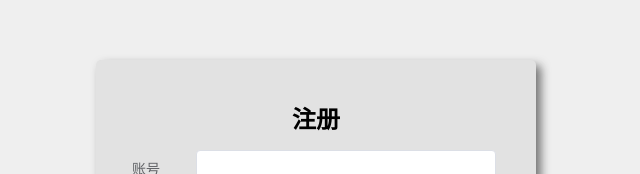
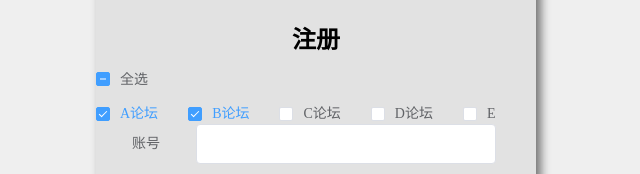
Before and after one commit to FZUSESPR21/meeting-system-5, a Vue app in the folder meeting/: page /#/Register in a window 1280 px wide. Shown: the part 170-344 px from the top of the page, without its empty margins (324-964 px from the left). Built offline with nearby package versions, Linux system fonts and the light colour scheme.

Commit message:
选择论坛

```diff
--- a/meeting/src/views/register/Register.vue
+++ b/meeting/src/views/register/Register.vue
@@ -4,6 +4,12 @@
       <h2>注册</h2>
     </div>
     <el-form :model="ruleForm" status-icon :rules="rules" ref="ruleForm" label-width="100px" class="demo-ruleForm">
+      <el-checkbox :indeterminate="isIndeterminate" v-model="checkAll" @change="handleCheckAllChange" class="checkbox">全选</el-checkbox>
+        <div style="margin: 15px 0;"></div>
+      <el-checkbox-group v-model="checkedCities" @change="handleCheckedCitiesChange" class="checkbox">
+        <el-checkbox v-for="city in cities" :label="city" :key="city" class="checkbox">{{city}}</el-checkbox>
+      </el-checkbox-group>
+
       <el-form-item label="账号" class="label" prop="user" :header-cell-style="{'text-align':'center'}">
         <el-input type="text" v-model="ruleForm.user" autocomplete="off"></el-input>
       </el-form-item>
@@ -24,6 +30,7 @@
 </template>
 
 <script>
+  const cityOptions = ['A论坛', 'B论坛', 'C论坛', 'D论坛','E'];
   // import axios from 'axios'
   export default {
     name: "register",
@@ -57,6 +64,10 @@
       }
     };
     return {
+      checkAll: false,
+        checkedCities: ['A论坛', 'B论坛'],
+        cities: cityOptions,
+        isIndeterminate: true,
       ruleForm: {
         user: '',
         pass: '',
@@ -84,7 +95,16 @@
 
       this.$message.success("注册成功!!!");
       this.$router.push({path: "/login"});
-    }
+    },
+    handleCheckAllChange(val) {
+        this.checkedCities = val ? cityOptions : [];
+        this.isIndeterminate = false;
+      },
+      handleCheckedCitiesChange(value) {
+        let checkedCount = value.length;
+        this.checkAll = checkedCount === this.cities.length;
+        this.isIndeterminate = checkedCount > 0 && checkedCount < this.cities.length;
+      }
   }
   }
 </script>
@@ -95,11 +115,11 @@
   }
   #register-container{
     width: 400px;
-    height: 320px;
+    height: 400px;
     background: #e2e2e2;
     position: absolute;
     left: 50%;
-    top: 50%;
+    top: 40%;
     margin-left: -220px;
     margin-top: -170px;
     border-radius: 5px;
@@ -107,8 +127,8 @@
     padding-right: 40px;
     box-shadow:rgba(36, 36, 36, 0.61) 5px 5px 10px ;
   }
-.label .el-form-item__label {
-  text-align: center;
-  padding-right: 0;
-}
+  .label .el-form-item__label {
+    text-align: center;
+    padding-right: 0;
+  }
 </style>
```
